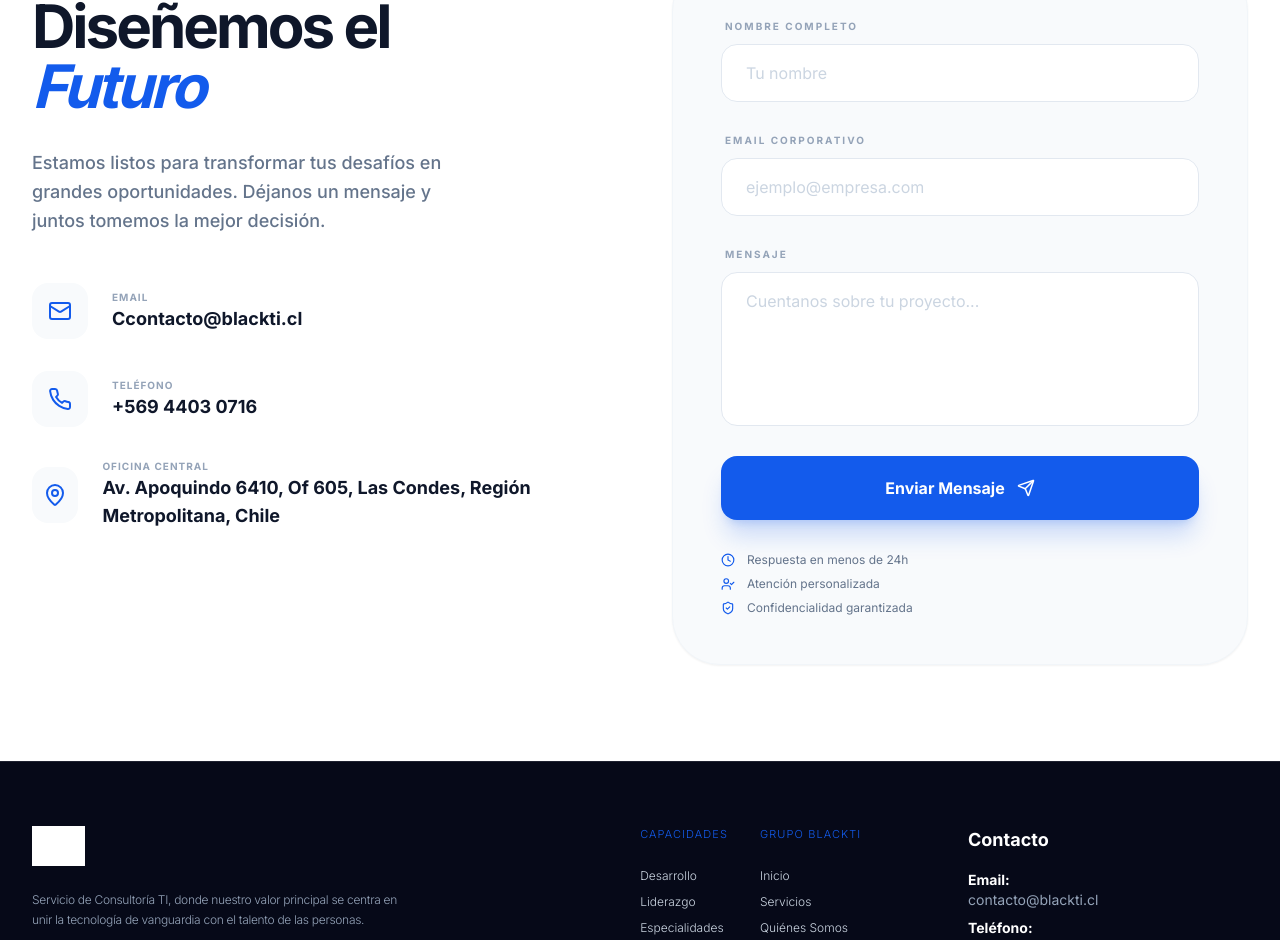
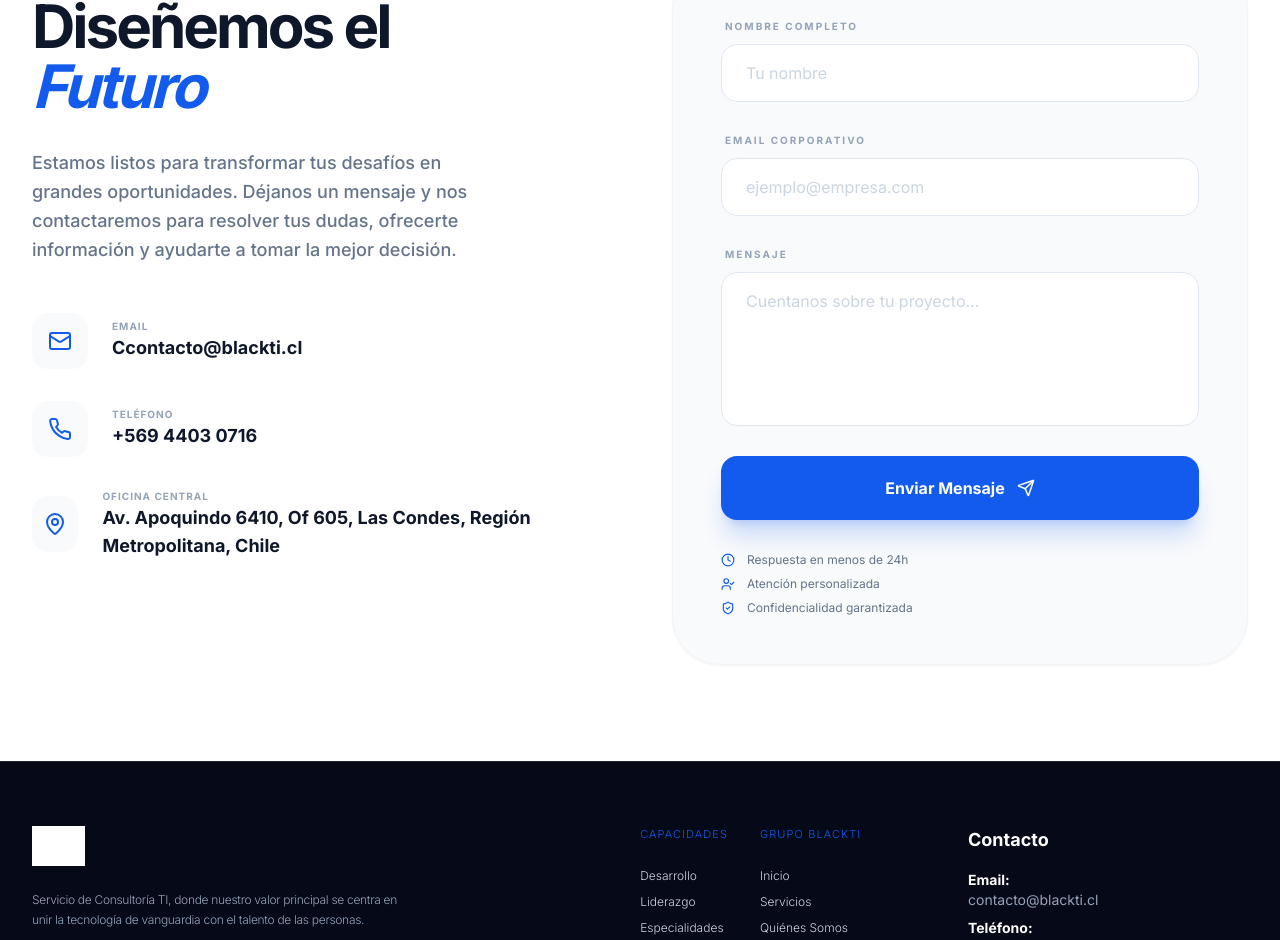
Before and after one commit to asinomas/paginaultima, a React (Vite) app in the folder Pagina_ultima/: page / in a window 1280 px wide. Shown: the part 8828-9768 px from the top of the page. Built offline with nearby package versions, Linux system fonts and the light colour scheme; no server answers; grey boxes are pictures that could not be loaded.

Commit message:
Update ContactDetail.tsx

```diff
--- a/Pagina_ultima/src/components/ContactDetail.tsx
+++ b/Pagina_ultima/src/components/ContactDetail.tsx
@@ -47,7 +47,7 @@ const ContactDetail: React.FC = () => {
 
             <p className="text-slate-500 text-lg mb-12 max-w-md leading-relaxed font-medium">
               Estamos listos para transformar tus desafíos en grandes oportunidades.
-              Déjanos un mensaje y juntos tomemos la mejor decisión.
+              Déjanos un mensaje y nos contactaremos para resolver tus dudas, ofrecerte información y ayudarte a tomar la mejor decisión.
             </p>
 
             <div className="space-y-8">
```
